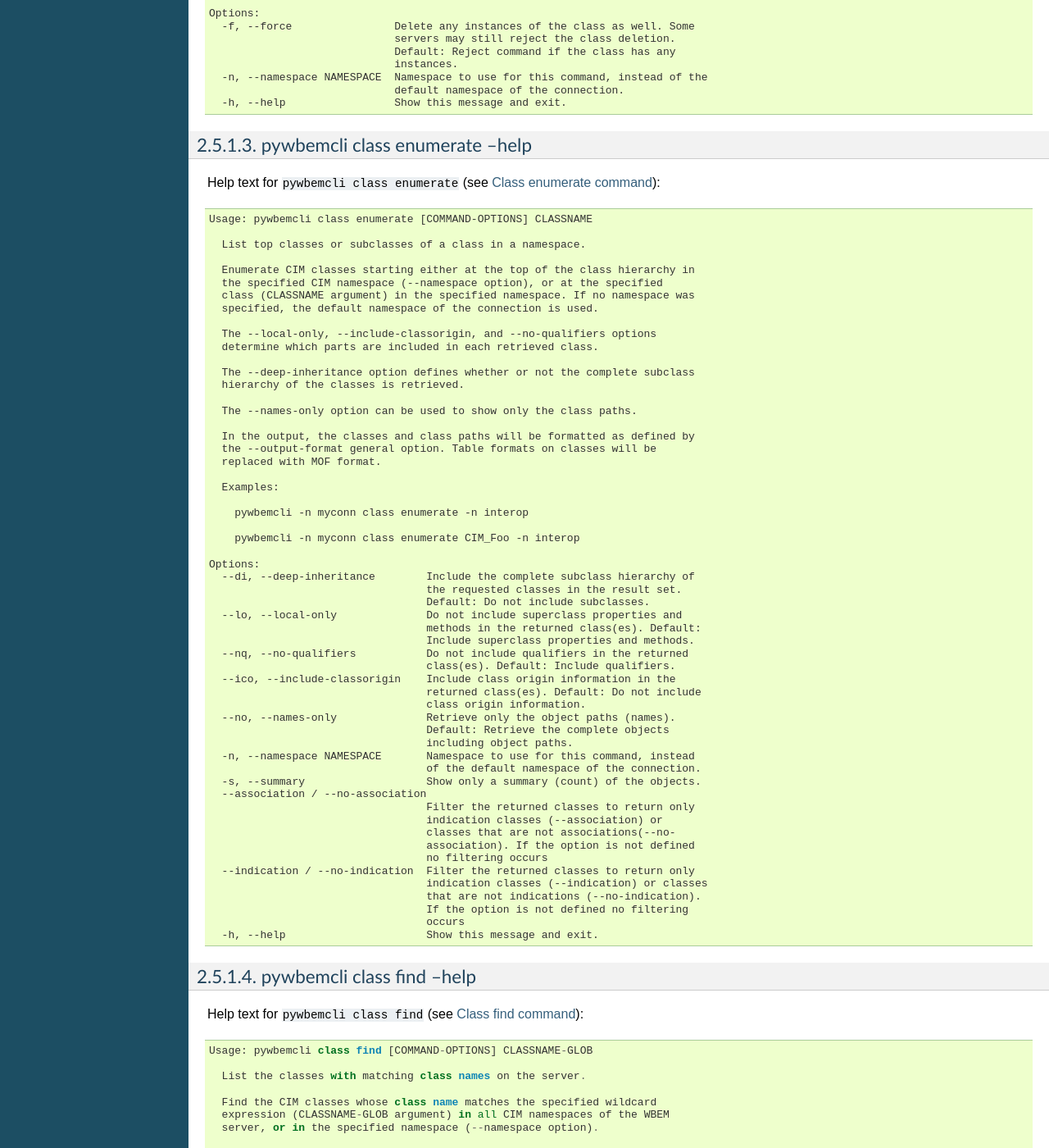
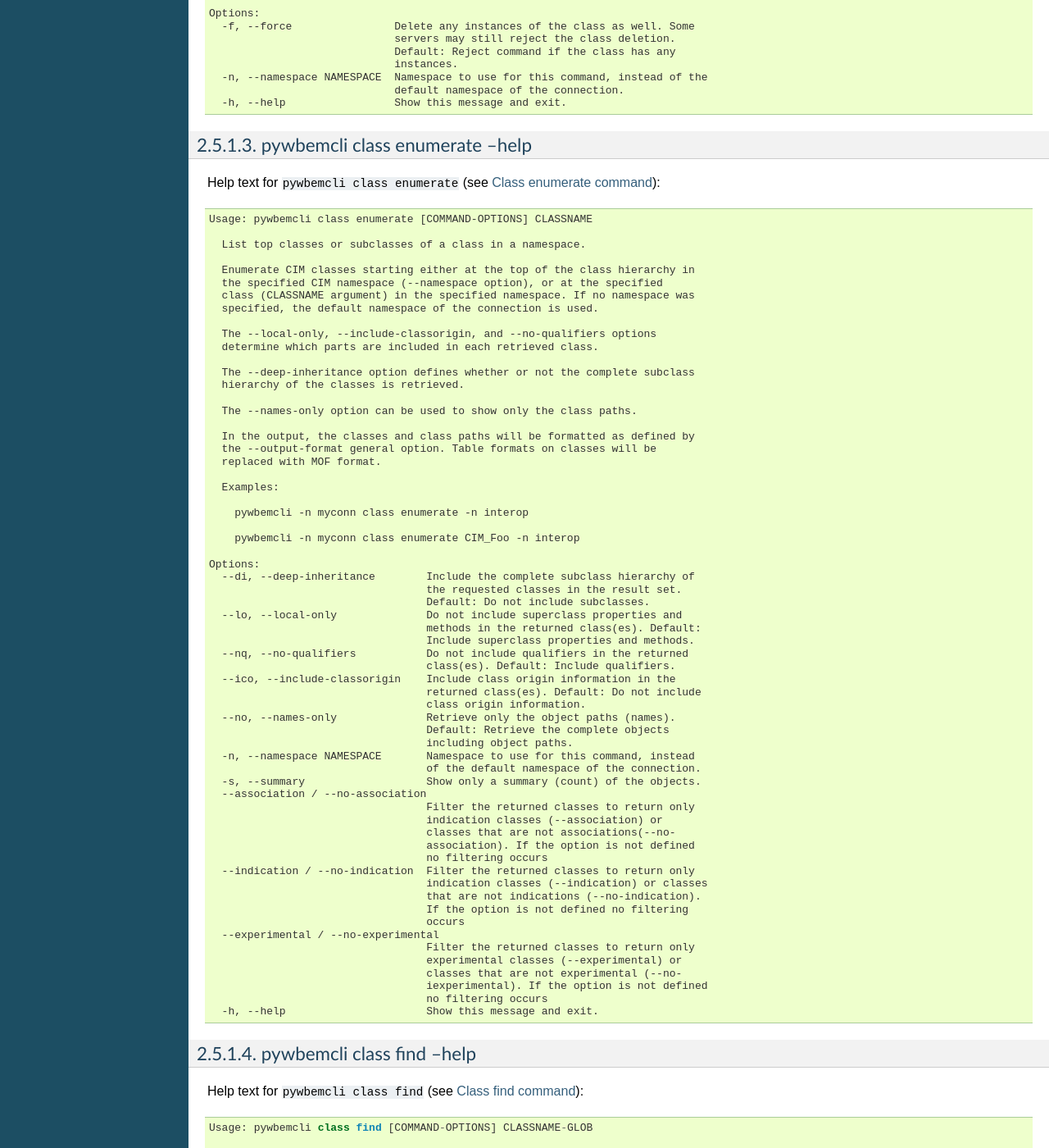
Before and after one commit to pywbem/pywbemtools, a Sphinx documentation site: the page built from docs/pywbemcli/cmdshelp.rst, in a window 1280 px wide and 1400 px high, scrolled down 4392 px. Shown: the whole window at 82% size. Built offline with Sphinx 7.4.7, drawn with Linux system fonts in a browser that asks for light colours; the version number could not be read and is left out; some of the changed text lies outside the part shown.

Commit message:
Fixed commented issues
1. Fixed issue where namespace was in classname output of
EnumerateClasses when qualifier filters defined and modified tests

2. Moved the qualifier_filter_options to _common_options.py since
they may be used in further commands

3. Moved common processing functions in cmd_class to its own area in the
code and added comment block before that code.

4. Added more tests for class find and class enumerate with filters.

```diff
--- a/docs/pywbemcli/cmdshelp.rst
+++ b/docs/pywbemcli/cmdshelp.rst
@@ -380,6 +380,12 @@
                                       that are not indications (--no-indication).
                                       If the option is not defined no filtering
                                       occurs
+      --experimental / --no-experimental
+                                      Filter the returned classes to return only
+                                      experimental classes (--experimental) or
+                                      classes that are not experimental (--no-
+                                      iexperimental). If the option is not defined
+                                      no filtering occurs
       -h, --help                      Show this message and exit.
 
 
@@ -425,12 +431,29 @@
         pywbemcli -n myconn class find *Foo*
 
     Options:
-      -n, --namespace NAMESPACE  Add a namespace to the search scope. May be
-                                 specified multiple times. Default: Search in all
-                                 namespaces of the server.
-      -s, --sort                 Sort by namespace. Default is to sort by
-                                 classname
-      -h, --help                 Show this message and exit.
+      -n, --namespace NAMESPACE       Add a namespace to the search scope. May be
+                                      specified multiple times. Default: Search in
+                                      all namespaces of the server.
+      -s, --sort                      Sort by namespace. Default is to sort by
+                                      classname
+      --association / --no-association
+                                      Filter the returned classes to return only
+                                      indication classes (--association) or
+                                      classes that are not associations(--no-
+                                      association). If the option is not defined
+                                      no filtering occurs
+      --indication / --no-indication  Filter the returned classes to return only
+                                      indication classes (--indication) or classes
+                                      that are not indications (--no-indication).
+                                      If the option is not defined no filtering
+                                      occurs
+      --experimental / --no-experimental
+                                      Filter the returned classes to return only
+                                      experimental classes (--experimental) or
+                                      classes that are not experimental (--no-
+                                      iexperimental). If the option is not defined
+                                      no filtering occurs
+      -h, --help                      Show this message and exit.
 
 
 .. _`pywbemcli class get --help`:
```
Also changed, not shown: other parts of docs/pywbemcli/cmdshelp.rst (+24 -24 lines), 2 other files.
